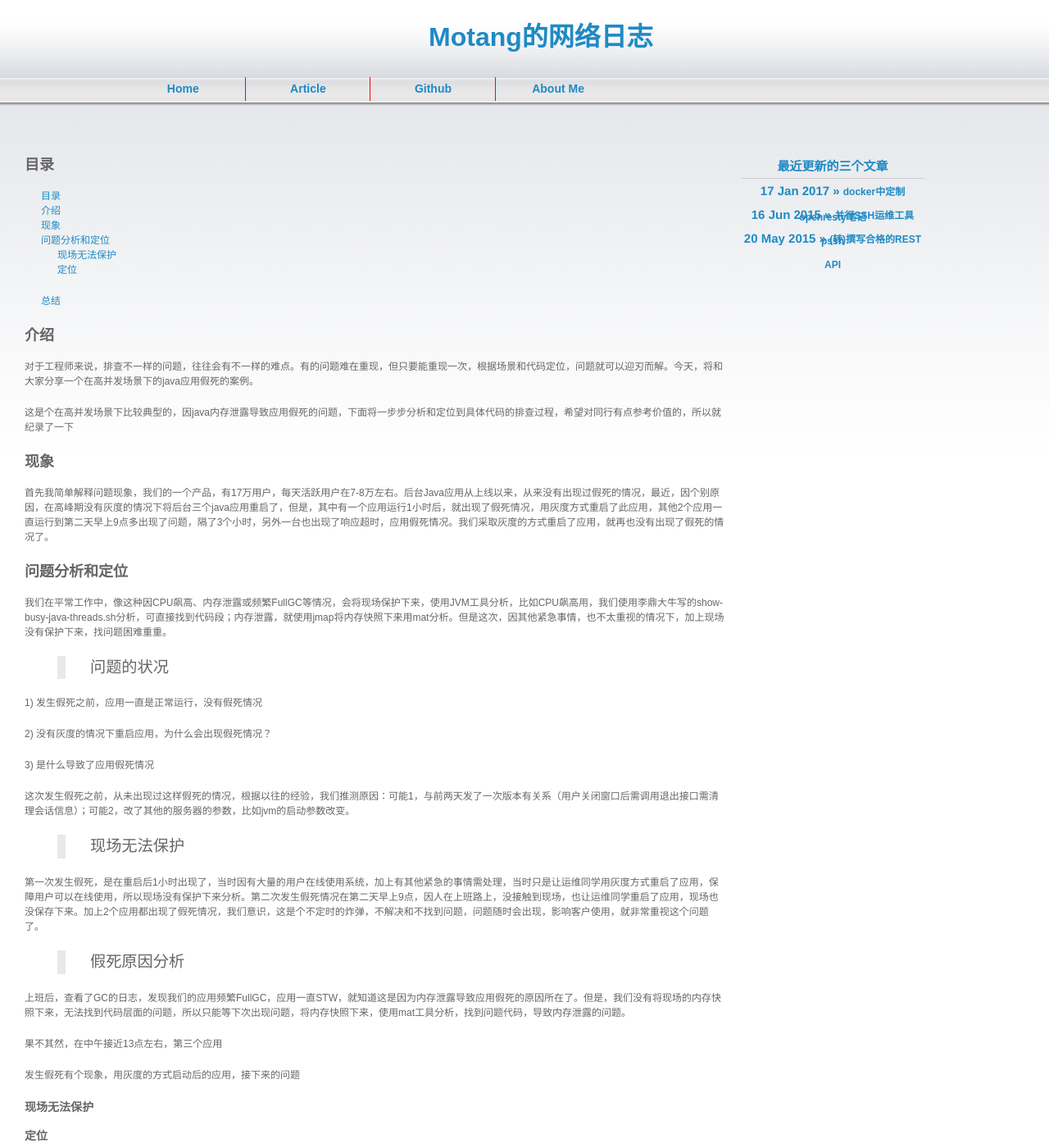
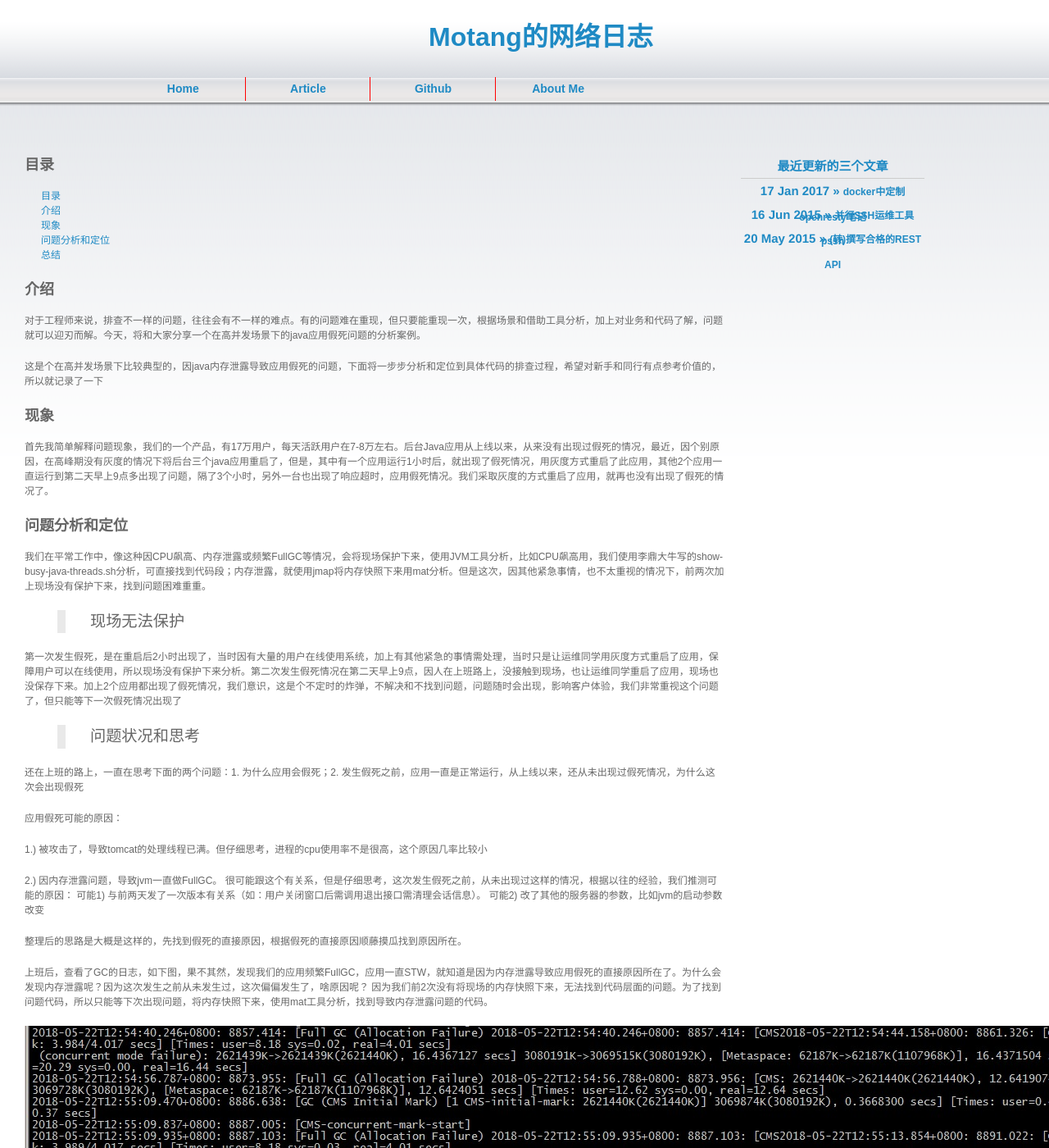
Before and after one commit to Motang/motang.github.io, a Jekyll site: the page built from _posts/2018-05-31-一次java应用假死问题排查.md, in a window 1280 px wide and 1400 px high. Shown: the whole window at 82% size. Built offline with Jekyll 4.4.1, drawn with Linux system fonts in a browser that asks for light colours; some of the changed text lies outside the part shown.

Commit message:
应用假死问题排查

````diff
--- a/_posts/2018-05-31-一次java应用假死问题排查.md
+++ b/_posts/2018-05-31-一次java应用假死问题排查.md
@@ -12,9 +12,9 @@ share: true
 {:toc}
 
 ## 介绍 ##
-对于工程师来说，排查不一样的问题，往往会有不一样的难点。有的问题难在重现，但只要能重现一次，根据场景和代码定位，问题就可以迎刃而解。今天，将和大家分享一个在高并发场景下的java应用假死的案例。
+对于工程师来说，排查不一样的问题，往往会有不一样的难点。有的问题难在重现，但只要能重现一次，根据场景和借助工具分析，加上对业务和代码了解，问题就可以迎刃而解。今天，将和大家分享一个在高并发场景下的java应用假死问题的分析案例。
 
-这是个在高并发场景下比较典型的，因java内存泄露导致应用假死的问题，下面将一步步分析和定位到具体代码的排查过程，希望对同行有点参考价值的，所以就纪录了一下
+这是个在高并发场景下比较典型的，因java内存泄露导致应用假死的问题，下面将一步步分析和定位到具体代码的排查过程，希望对新手和同行有点参考价值的，所以就记录了一下
 
 ## 现象 ##
 
@@ -22,111 +22,44 @@ share: true
 
 ## 问题分析和定位 ##
 
-我们在平常工作中，像这种因CPU飙高、内存泄露或频繁FullGC等情况，会将现场保护下来，使用JVM工具分析，比如CPU飙高用，我们使用李鼎大牛写的show-busy-java-threads.sh分析，可直接找到代码段；内存泄露，就使用jmap将内存快照下来用mat分析。但是这次，因其他紧急事情，也不太重视的情况下，加上现场没有保护下来，找问题困难重重。
-
-> 问题的状况
-
- 1) 发生假死之前，应用一直是正常运行，没有假死情况
-
- 2) 没有灰度的情况下重启应用，为什么会出现假死情况？
-
- 3) 是什么导致了应用假死情况
-
-这次发生假死之前，从未出现过这样假死的情况，根据以往的经验，我们推测原因：可能1，与前两天发了一次版本有关系（用户关闭窗口后需调用退出接口需清理会话信息）；可能2，改了其他的服务器的参数，比如jvm的启动参数改变。
+我们在平常工作中，像这种因CPU飙高、内存泄露或频繁FullGC等情况，会将现场保护下来，使用JVM工具分析，比如CPU飙高用，我们使用李鼎大牛写的show-busy-java-threads.sh分析，可直接找到代码段；内存泄露，就使用jmap将内存快照下来用mat分析。但是这次，因其他紧急事情，也不太重视的情况下，前两次加上现场没有保护下来，找到问题困难重重。
 
 > 现场无法保护
 
-第一次发生假死，是在重启后1小时出现了，当时因有大量的用户在线使用系统，加上有其他紧急的事情需处理，当时只是让运维同学用灰度方式重启了应用，保障用户可以在线使用，所以现场没有保护下来分析。第二次发生假死情况在第二天早上9点，因人在上班路上，没接触到现场，也让运维同学重启了应用，现场也没保存下来。加上2个应用都出现了假死情况，我们意识，这是个不定时的炸弹，不解决和不找到问题，问题随时会出现，影响客户使用，就非常重视这个问题了。
+第一次发生假死，是在重启后2小时出现了，当时因有大量的用户在线使用系统，加上有其他紧急的事情需处理，当时只是让运维同学用灰度方式重启了应用，保障用户可以在线使用，所以现场没有保护下来分析。第二次发生假死情况在第二天早上9点，因人在上班路上，没接触到现场，也让运维同学重启了应用，现场也没保存下来。加上2个应用都出现了假死情况，我们意识，这是个不定时的炸弹，不解决和不找到问题，问题随时会出现，影响客户体验，我们非常重视这个问题了，但只能等下一次假死情况出现了
+
+> 问题状况和思考
+
+还在上班的路上，一直在思考下面的两个问题：1. 为什么应用会假死；2. 发生假死之前，应用一直是正常运行，从上线以来，还从未出现过假死情况，为什么这次会出现假死
+
+应用假死可能的原因：
+
+ 1.) 被攻击了，导致tomcat的处理线程已满。但仔细思考，进程的cpu使用率不是很高，这个原因几率比较小
+
+ 2.) 因内存泄露问题，导致jvm一直做FullGC。 很可能跟这个有关系，但是仔细思考，这次发生假死之前，从未出现过这样的情况，根据以往的经验，我们推测可能的原因： 可能1) 与前两天发了一次版本有关系（如：用户关闭窗口后需调用退出接口需清理会话信息）。 可能2) 改了其他的服务器的参数，比如jvm的启动参数改变
+
+整理后的思路是大概是这样的，先找到假死的直接原因，根据假死的直接原因顺藤摸瓜找到原因所在。
+
+上班后，查看了GC的日志，如下图，果不其然，发现我们的应用频繁FullGC，应用一直STW，就知道是因为内存泄露导致应用假死的直接原因所在了。为什么会发现内存泄露呢？因为这次发生之前从未发生过，这次偏偏发生了，啥原因呢？ 因为我们前2次没有将现场的内存快照下来，无法找到代码层面的问题。为了找到问题代码，所以只能等下次出现问题，将内存快照下来，使用mat工具分析，找到导致内存泄露问题的代码。
+
+![GC日志](http://motang.github.io/images/20180531-1.png)
 
 > 假死原因分析
 
-上班后，查看了GC的日志，发现我们的应用频繁FullGC，应用一直STW，就知道这是因为内存泄露导致应用假死的原因所在了。但是，我们没有将现场的内存快照下来，无法找到代码层面的问题，所以只能等下次出现问题，将内存快照下来，使用mat工具分析，找到问题代码，导致内存泄露的问题。
+果不其然，在中午接近13点左右，刚点餐吃饭，收到客服反馈的问题跟之前两次一样，我推测，一定是第三个应用也出现了假死情况，直接回公司，将流量切换到灰度机器上，用jmap -dump将内存快照保存下来，放到本地mat工具分析如下图。有大量系统自动命名的线程达65个，且每个线程占用了内存40-44G，按照42G平均计算，65个线程所需内存达到2.73G，所以为什么一直FullGC了，应用假死了。
 
-果不其然，在中午接近13点左右，第三个应用
+![dump图](http://motang.github.io/images/20180531-2.jpg)
 
+好吧，到这里，对照代码，又碰到一个问题，这些未命名的线程无法跟代码对应起来，无法找到相关的代码段。而且为什么一下子启动这么多线程，而且占用的内存这么大呢？
 
+叫上研发和我一起分析相关的代码，对于用到的多线程而且未命名的代码都走读了一遍，对照一看，没有发现问题代码，恩... 没有了线索，又陷入了思索...
 
-发生假死有个现象，用灰度的方式启动后的应用，接下来的问题
+休息了一阵，决定从内存快照中找找线索看，网上找了些资料，参照网上他人分析内存快照经验看，发现我们这65个线程都引用了shiro框架内的DefaultWebSessionManager类和org.apache.shiro.cache.Cache对象，在下载shiro框架的源代码看，发现shiro在接受到第一个请求的时，会启动一个会话定时2个小时清理过期会话的thread线程，而且这个线程命名是系统自动命名的，重要的是这个启动这个线程的方法不是线程安全的，跟我们内存快照的一样，嗯~~~~ 就是它了。接着拿现象对照分析下，昨天应用重启，是在流量没有切走的时候重启的，在高并发请求下，又是非线程安全的方法调用，会开启了大量的清理会话的线程（65个会话清理线程），当用户会话信息过多，每个线程都开辟了一个42M左右的内存用于清理过期会话，65个线程所需内存达到2.73G，短时间内撑爆了内存，导致应用假死。另外，昨天第一个应用发生假死后，在没有流量情况下重启了应用，进行了灰度发布，没有启动大量的清理会话线程，所以没有出现假死的情况
 
-### 现场无法保护 ###
+> 修复问题
 
-
-
-### 定位 ###
-
-当天
+继承了shiro框架的一个类DefaultWebSessionManager，实现了spring的InitializingBean接口，在spring实例化完这个类后，启动定时清理过期会话线程，保障只启动一个线程。修改好代码后，发布到线上，结合日志和运行情况看，问题解决。
 
 ## 总结 ##
 
-> 编写Dockerfile，内容如下，目的拉取docker的openresty的镜像，创建新的openresty工作目录，并启动
-
-    FROM openresty/openresty:latest
-
-	MAINTAINER Morly Tang <tangjimo@foonsu.com>
-
-	# 1) Run OpenResty
-
-	RUN  mkdir /usr/local/openresty/workspace
-
-	ENTRYPOINT ["/usr/local/openresty/bin/openresty", "-p", "/usr/local/openresty/workspace", "-g", "daemon off;"]
-
-> 在本机新编辑~/openresty/test/conf/nginx.conf文件，内容如下
-
-```lua
-worker_processes  1;        #nginx worker 数量
-error_log logs/error.log error;   #指定错误日志文件路径
-events {
-    worker_connections 1024;
-}
-
-http {
-    ## 设置纯Lua的路径库，（';;' is the default path）
-    lua_package_path '$prefix/lua/?.lua;;';
-    #lua_package_path '$prefix/lua/?.lua;/blah/?.lua;;';
-
-    ## 热加载开关
-    lua_code_cache off;
-    ## 使用Lua shared dict，这个cache是nginx所有worker之间共享的，内部使用的LRU算法（最近最少使用）来判断缓存是否在内存占满时被清除
-    lua_shared_dict my_cache 128m;
-
-    upstream backend-web {
-        server www.1dadan.com;
-        #ip_hash;
-    }
-
-    server {
-        #监听端口，若你的80端口已经被占用，则需要修改
-        listen 80;
-
-        location / {
-            root   html;
-            index  index.html index.htm;
-        }
-
-        #后端的API接口配置
-        location /api {
-            proxy_pass  http://backend-web;
-            proxy_read_timeout 150;
-            proxy_set_header        Host            $host;
-            proxy_set_header        X-Real-IP       $remote_addr;
-            proxy_set_header        X-Forwarded-For $proxy_add_x_forwarded_for;
-        }
-
-        #前端配置，文件位置，相对目录下的kdzs目录下
-        location ^~ /kdzs/ {
-            root kdzs;
-            index  index.html index.htm;
-        }
-    }
-}
-```
-
-> 进入Dockerfile文件所在的目录，执行下面的命令
-
-    docker build -t morly/myopenresty:1.0 -f Dockerfile .
-
-> 执行运行下面
-
-    docker run --name openresty-test -v /home/morly/openresty/test:/usr/local/openresty/workspace -p 80:80 -d morly/myopenresty:1.0
-
-> 测试, http://localhost/kdzs/index.html  http://localhost/api/captcha/captchaImage
+回顾这个问题的处理过程，这个问题本来并不算是什么疑难杂症。问题如能重现，没有什么不能解决的问题。
````
Also changed, not shown: images/20180531-2.jpg (added).
